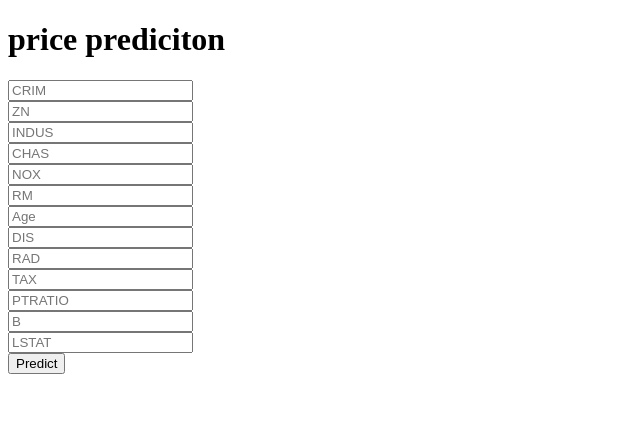
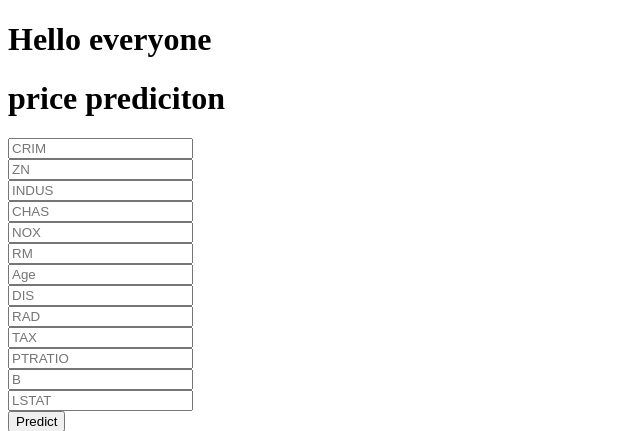
Before and after one commit to eddie9424/boston_house_pricing-, a Flask app: page / in a window 1280 px wide. Shown: the top 431 px of the page, without its empty margins (0-640 px from the left). Run offline with Flask 2, Linux system fonts and the light colour scheme; parts of the project's set-up code (start-up, migrations or seed data) failed here and were passed over.

Commit message:
slight mod to html file

```diff
--- a/templates/home.html
+++ b/templates/home.html
@@ -6,6 +6,7 @@
 
     </head>
     <bodY>
+        <h1>Hello everyone</h1>
         <div class="login">
             <h1>price prediciton </h1>
             <form action="{{url_for('predict')}}" method="post">
```
